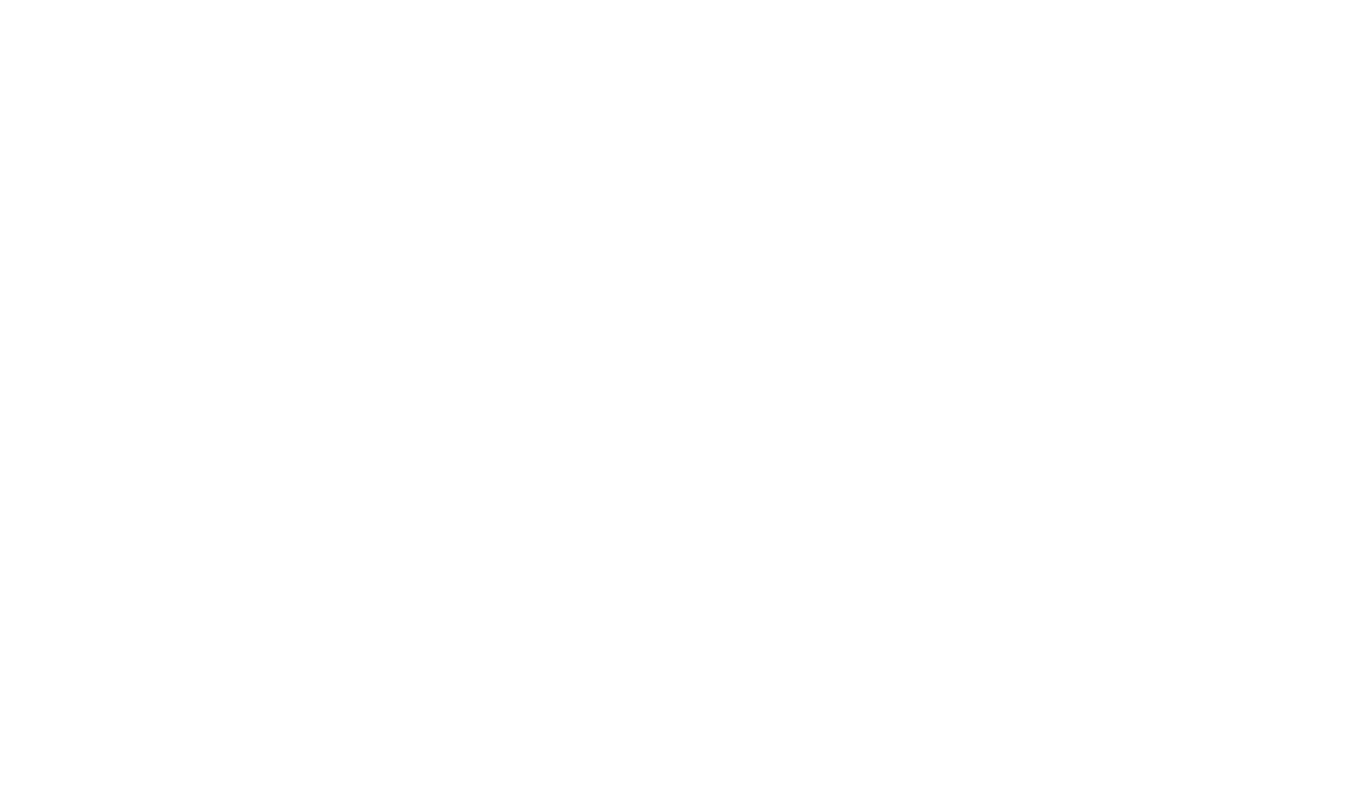
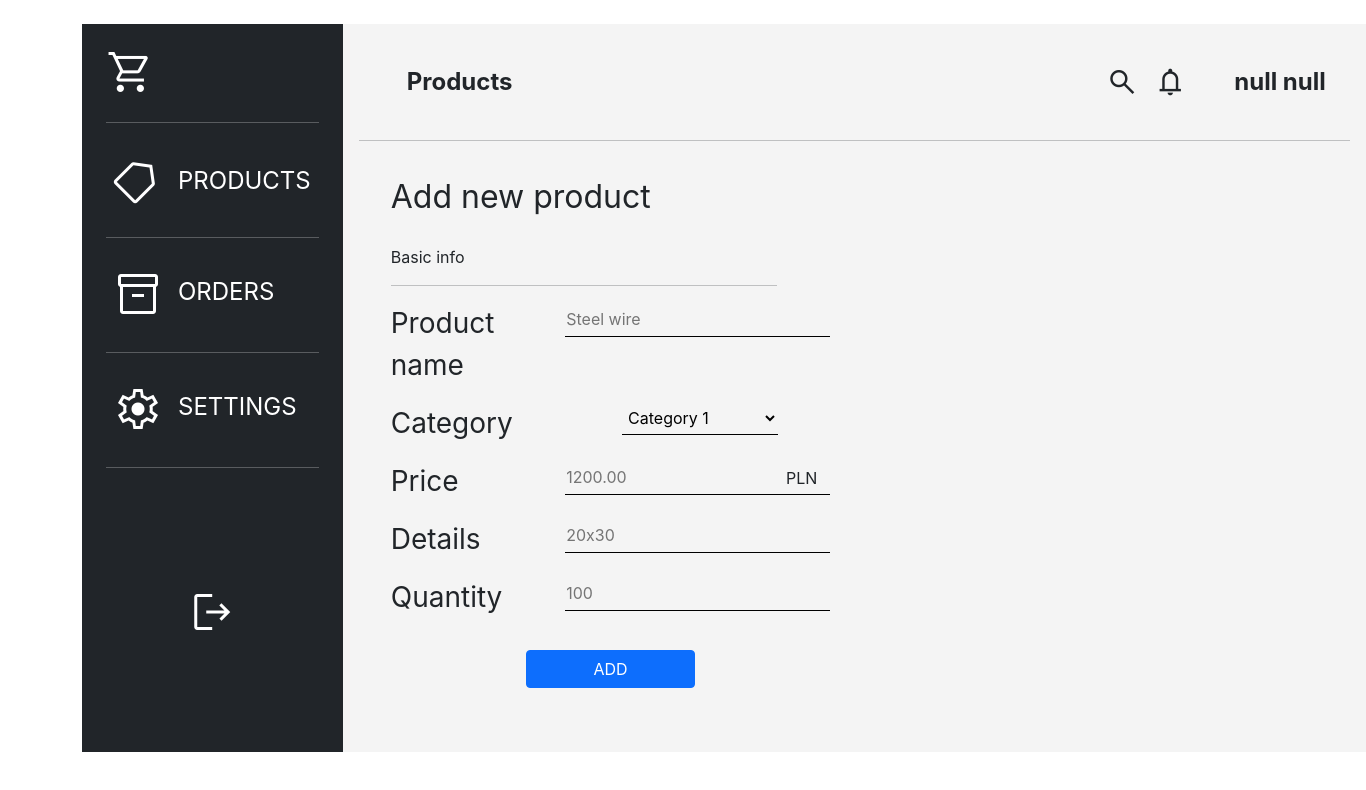
Before and after one commit to Robert-Michalski/Microservices-with-spring-cloud, a React (Create React App) app in the folder orderms/: page /products/add in a window 1280 px wide. Before the commit this address had no page. Shown: the top 790 px of the page, 1366 px wide, since content can reach past the window. Built offline with nearby package versions, Linux system fonts and the light colour scheme; no server answers.

Commit message:
add page to add products

```diff
--- a/orderms/src/App.css
+++ b/orderms/src/App.css
@@ -113,3 +113,24 @@
 .action-icon {
   margin-top: -0.7rem;
 }
+.product-add-input {
+  border: none;
+  padding: 0.3rem 1rem 0.3rem 0.1rem;
+  background-color: inherit;
+  border-bottom: 1px solid black;
+  outline: none;
+}
+.product-add-input:focus {
+  outline: none;
+}
+.input-container {
+  position: relative;
+  float: left;
+}
+
+.input-container:after {
+  position: absolute;
+  right: 25px;
+  top: 6px;
+  content: "PLN";
+}
--- a/orderms/src/App.js
+++ b/orderms/src/App.js
@@ -13,6 +13,7 @@
 import Dashboard from "./components/Dashboard"
 import Cookies from "universal-cookie"
 import jwt from "jwt-decode"
+import AddProductPage from "./components/AddProductPage"
 Axios.defaults.baseURL = "http://localhost:8011/"
 Axios.defaults.headers.post["Access-Control-Allow-Origin"] = "*"
 
@@ -84,6 +85,7 @@
             <Route path="/register" element={<Register />} />
             <Route path="/orders" element={<MainView view={Orders} />} />
             <Route path="/products" element={<MainView view={Products} />} />
+            <Route path="/products/add" element={<MainView view={AddProductPage} />} />
             <Route path="/dashboard" element={<MainView view={Dashboard} />} />
           </Routes>
         </BrowserRouter>
--- /dev/null
+++ b/orderms/src/components/AddProductPage.js
@@ -0,0 +1,92 @@
+import React, { useContext, useEffect } from "react"
+import StateContext from "../StateContext"
+import { useImmer } from "use-immer"
+import Axios from "axios"
+function AddProductPage() {
+  const appState = useContext(StateContext)
+  const [state, setState] = useImmer({
+    product: {
+      name: "",
+      categoryId: 0,
+      price: 0,
+      details: "",
+      quantity: 0
+    },
+    categories: []
+  })
+  function handleSubmit(e) {
+    e.preventDefault()
+  }
+
+  useEffect(() => {
+    const ourRequest = Axios.CancelToken.source()
+    try {
+      const response = Axios.get("/api/categories/all", { headers: { Authorization: `Bearer ${appState.user.token}` } }, { cancelToken: ourRequest.token })
+      setState(draft => (draft.categories = response.data))
+    } catch (e) {
+      console.log("Something wrong during GET categories " + e)
+    }
+    return () => {
+      ourRequest.cancel()
+    }
+  }, [])
+
+  return (
+    <div className="col-11 mx-auto p-3 mt-4 bg-gray">
+      <div className="d-flex orders-top p-4 align-items-center">
+        <div className="ms-4">Products</div>
+        <span className="material-symbols-outlined ms-auto">search</span>
+        <span className="material-symbols-outlined ms-3">notifications</span>
+        <div className="ms-5">{appState.user.firstName + " " + appState.user.lastName}</div>
+      </div>
+      <hr />
+      <div className="container p-3 mx-auto">
+        <div className="d-flex align-items-center">
+          <div className="ms-3 fs-2">Add new product</div>
+        </div>
+        <form className="d-flex flex-column p-3" onSubmit={handleSubmit}>
+          <span className="mt-2">Basic info</span>
+          <hr className="col-5"></hr>
+          <div className="row col-6 ">
+            <div className="col-sm fs-3">Product name</div>
+            <div className="col-sm">
+              <input type="text" className="product-add-input" placeholder="Steel wire" />
+            </div>
+            <div className="w-100 mt-3"></div>
+            <div className="col-sm fs-3">Category</div>
+            <div className="col-sm">
+              <select className="col-9 product-add-input">
+                <option>Category 1</option>
+                <option>Category 2</option>
+              </select>
+            </div>
+            <div className="w-100 mt-3"></div>
+            <div className="col-sm fs-3">Price</div>
+            <div className="col-sm input-container">
+              <input type="text" className="product-add-input" placeholder="1200.00" />
+            </div>
+            <div className="w-100 mt-3"></div>
+            <div className="col-sm fs-3">Details</div>
+            <div className="col-sm">
+              <input type="text" className="product-add-input" placeholder="20x30" />
+            </div>
+            <div className="w-100 mt-3"></div>
+            <div className="col-sm fs-3">Quantity</div>
+            <div className="col-sm">
+              <input type="text" className="product-add-input" placeholder="100" />
+            </div>
+            <div className="w-100 mt-3"></div>
+            <div className="col-5 mt-3 mx-auto">
+              <button type="submit" className="btn btn-primary container">
+                ADD
+              </button>
+            </div>
+            <div className="w-100 mt-3"></div>
+          </div>
+        </form>
+      </div>
+    </div>
+  )
+}
+
+export default AddProductPage
--- a/orderms/src/components/Products.js
+++ b/orderms/src/components/Products.js
@@ -5,6 +5,7 @@
 import Axios from "axios"
 import { useNavigate } from "react-router"
 import SingleProduct from "./SingleProduct"
+import { Link } from "react-router-dom"
 function Products() {
   const appState = useContext(StateContext)
   const navigate = useNavigate()
@@ -47,7 +48,11 @@
         <div className="d-flex align-items-center">
           <div className="ms-3 fs-2">All products</div>
           <div className="ms-auto"></div>
-          {appState.user.role == "ROLE_ADMIN" || appState.user.role == "ROLE_MANAGER" ? <div className=" me-3 btn btn-primary">Add new</div> : null}
+          {appState.user.role == "ROLE_ADMIN" || appState.user.role == "ROLE_MANAGER" ? (
+            <Link to="/products/add" className="me-3 btn btn-primary">
+              Add new
+            </Link>
+          ) : null}
 
           <div className="me-4 search-order">
             <input type="text" placeholder="Find product"></input>
```
